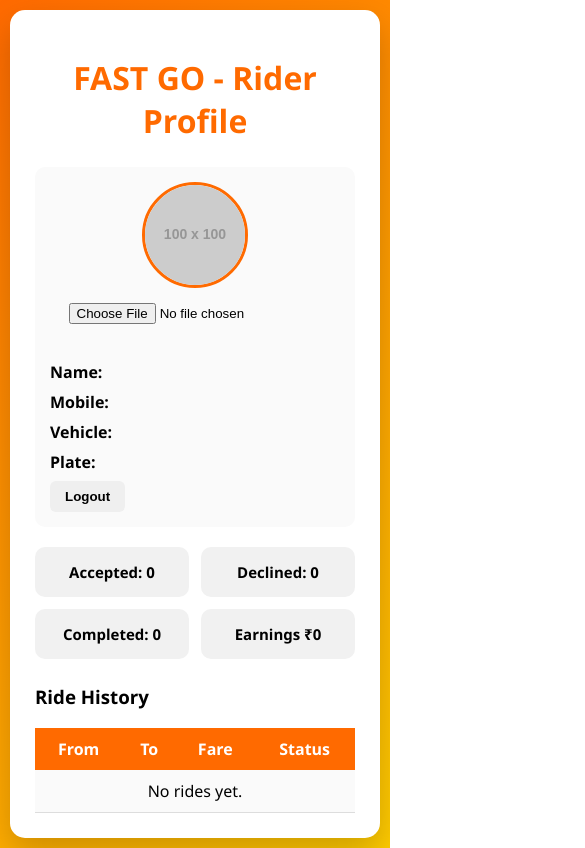
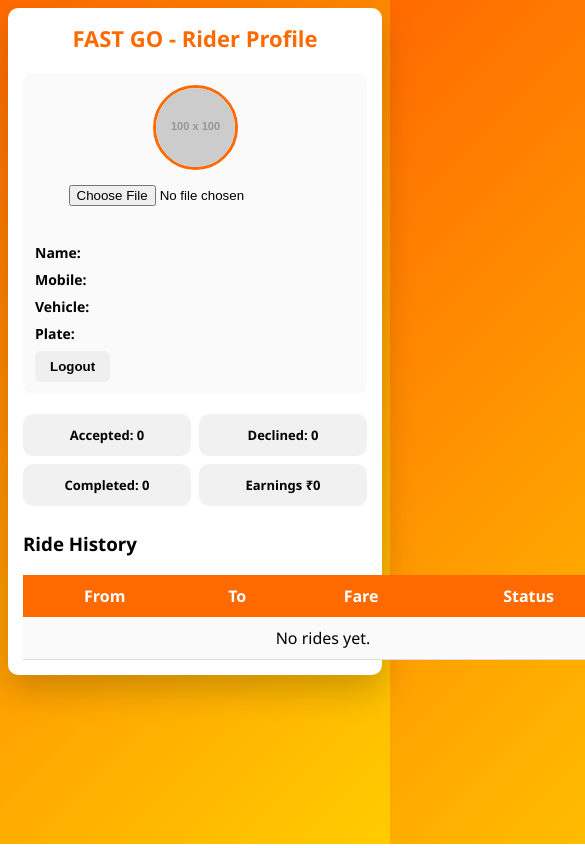
Before and after one commit to khkhrrohit-max/FAST--GO, a website: page YOUR.HTML in a window 390 px wide. Shown: the top 848 px of the page, 585 px wide, since content can reach past the window. Drawn offline with Linux system fonts and the light colour scheme; sample sign-in values are in the browser's storage; placeholder pictures from the web are drawn by us.

Commit message:
Update your.css

```diff
--- a/your.css
+++ b/your.css
@@ -1,102 +1,190 @@
+
 /* ===== GLOBAL ===== */
+* {
+    box-sizing: border-box;
+}
+
+html {
+    width: 100%;
+    min-height: 100%;
+}
+
 body {
     margin: 0;
+    width: 100%;
+    min-height: 100vh;
+
     font-family: 'Segoe UI', Arial, sans-serif;
-    background: linear-gradient(135deg, #ff6a00, #ffcc00);
+
+    background: linear-gradient(
+        135deg,
+        #ff6a00,
+        #ffcc00
+    );
+
+    padding: 20px;
 }
+
 
 /* ===== MAIN CONTAINER ===== */
 .dashboard {
+    width: 100%;
     max-width: 900px;
-    margin: 30px auto;
+
+    margin: 10px auto;
+
     background: #ffffff;
+
     padding: 25px;
+
     border-radius: 15px;
-    box-shadow: 0 15px 35px rgba(0, 0, 0, 0.2);
+
+    box-shadow:
+        0 15px 35px rgba(0, 0, 0, 0.2);
 }
+
 
 /* ===== HEADER ===== */
 h1 {
     text-align: center;
+
     color: #ff6a00;
+
+    margin-top: 0;
     margin-bottom: 25px;
+
+    word-wrap: break-word;
 }
+
 
 /* ===== ONLINE SECTION ===== */
 .online-section {
     display: flex;
+
     justify-content: space-between;
     align-items: center;
+
+    gap: 15px;
+
     background: #f4f4f4;
+
     padding: 12px 15px;
+
     border-radius: 8px;
+
     margin-bottom: 20px;
 }
 
 #statusText {
     font-weight: bold;
     color: red;
+
+    word-break: break-word;
 }
+
 
 /* ===== PROFILE ===== */
 .profile {
     background: #fafafa;
+
     padding: 15px;
+
     border-radius: 10px;
+
     margin-bottom: 20px;
+
+    overflow: hidden;
 }
 
 .profile p {
     margin: 8px 0;
+
     font-size: 16px;
+
+    word-wrap: break-word;
 }
+
 
 /* ===== STATS SECTION ===== */
 .stats {
     display: grid;
-    grid-template-columns: repeat(4, 1fr);
+
+    grid-template-columns:
+        repeat(4, minmax(0, 1fr));
+
     gap: 12px;
+
     margin-bottom: 25px;
 }
 
 .stats div {
     background: #f1f1f1;
+
     padding: 15px;
+
     text-align: center;
+
     border-radius: 10px;
+
     font-weight: bold;
+
     font-size: 15px;
+
     transition: 0.3s;
+
+    overflow: hidden;
 }
 
 .stats div:hover {
     transform: translateY(-5px);
+
     background: #ffe0cc;
 }
+
 
 /* ===== RIDE REQUEST BOX ===== */
 .ride-box {
     background: #fff3cd;
+
     padding: 18px;
+
     border-radius: 10px;
+
     margin-bottom: 20px;
+
     border-left: 6px solid #ff6a00;
+
+    overflow: hidden;
 }
 
 .ride-box h3 {
     margin-top: 0;
 }
 
+.ride-box p {
+    word-wrap: break-word;
+}
+
+
+/* ===== BUTTONS ===== */
 button {
     padding: 8px 15px;
+
     border: none;
+
     border-radius: 6px;
+
     font-weight: bold;
+
     cursor: pointer;
+
     transition: 0.3s;
+
+    max-width: 100%;
 }
 
-/* Buttons */
+
+/* ===== ACCEPT ===== */
 #acceptBtn {
     background: #28a745;
     color: white;
@@ -106,6 +194,8 @@
     background: #218838;
 }
 
+
+/* ===== DECLINE ===== */
 #declineBtn {
     background: #dc3545;
     color: white;
@@ -115,9 +205,13 @@
     background: #c82333;
 }
 
+
+/* ===== COMPLETE RIDE ===== */
 #completeRide {
     background: #007bff;
+
     color: white;
+
     margin-bottom: 20px;
 }
 
@@ -125,66 +219,89 @@
     background: #0069d9;
 }
 
+
 /* ===== TABLE ===== */
+.table-container {
+    width: 100%;
+
+    overflow-x: auto;
+
+    -webkit-overflow-scrolling: touch;
+}
+
 table {
     width: 100%;
+
+    min-width: 600px;
+
     border-collapse: collapse;
+
     background: #fafafa;
 }
 
 th {
     background: #ff6a00;
+
     color: white;
+
     padding: 10px;
+
+    white-space: nowrap;
 }
 
 td {
     padding: 10px;
+
     text-align: center;
+
     border-bottom: 1px solid #ddd;
+
+    white-space: nowrap;
 }
 
 tr:hover {
     background: #fff5e6;
 }
 
+
 /* ===== HIDE CLASS ===== */
 .hidden {
     display: none;
 }
 
-/* ===== RESPONSIVE ===== */
-@media (max-width: 768px) {
-    .stats {
-        grid-template-columns: repeat(2, 1fr);
-    }
 
-    .dashboard {
-        margin: 10px;
-    }
-}
-
-/* Profile Image Section */
+/* ===== PROFILE IMAGE ===== */
 .profile-top {
     text-align: center;
+
     margin-bottom: 15px;
 }
 
 #profileImage {
     width: 100px;
     height: 100px;
+
+    max-width: 100%;
+
     border-radius: 50%;
+
     object-fit: cover;
+
     border: 3px solid #ff6a00;
+
     margin-bottom: 10px;
 }
 
 #uploadImage {
     display: block;
+
+    max-width: 100%;
+
     margin: 0 auto;
 }
 
-/* Online Status Colors */
+
+/* ===== ONLINE STATUS COLORS ===== */
 .online {
     color: green !important;
 }
@@ -192,7 +309,167 @@
 .offline {
     color: red !important;
 }
-#deleteBtn{
+
+
+/* ===== DELETE BUTTON ===== */
+#deleteBtn {
     color: #c82333;
+
     border-style: groove;
+
+    max-width: 100%;
 }
+
+
+/* =========================================
+   TABLET
+   ========================================= */
+
+@media (max-width: 768px) {
+
+    body {
+        padding: 15px;
+    }
+
+    .dashboard {
+        margin: 5px auto;
+
+        padding: 20px;
+
+        border-radius: 12px;
+    }
+
+    .stats {
+        grid-template-columns:
+            repeat(2, minmax(0, 1fr));
+    }
+
+    h1 {
+        font-size: 26px;
+    }
+}
+
+
+/* =========================================
+   MOBILE
+   ========================================= */
+
+@media (max-width: 480px) {
+
+    body {
+        padding: 8px;
+    }
+
+    .dashboard {
+        width: 100%;
+
+        margin: 0 auto;
+
+        padding: 15px;
+
+        border-radius: 10px;
+    }
+
+    h1 {
+        font-size: 22px;
+
+        margin-bottom: 20px;
+    }
+
+    .online-section {
+        flex-direction: column;
+
+        align-items: stretch;
+
+        text-align: center;
+
+        padding: 15px;
+    }
+
+    .online-section button {
+        width: 100%;
+    }
+
+    .profile {
+        padding: 12px;
+    }
+
+    .profile p {
+        font-size: 14px;
+    }
+
+    .stats {
+        grid-template-columns: 1fr 1fr;
+
+        gap: 8px;
+    }
+
+    .stats div {
+        padding: 12px 5px;
+
+        font-size: 13px;
+    }
+
+    .ride-box {
+        padding: 15px;
+
+        border-left-width: 4px;
+    }
+
+    .ride-box button {
+        width: 100%;
+
+        margin-top: 8px;
+    }
+
+    #profileImage {
+        width: 85px;
+        height: 85px;
+    }
+}
+
+
+/* =========================================
+   VERY SMALL MOBILE
+   ========================================= */
+
+@media (max-width: 350px) {
+
+    body {
+        padding: 5px;
+    }
+
+    .dashboard {
+        padding: 12px;
+    }
+
+    h1 {
+        font-size: 20px;
+    }
+
+    .stats {
+        grid-template-columns: 1fr;
+    }
+
+    .stats div {
+        padding: 12px;
+    }
+}
+
+
+/* =========================================
+   LARGE SCREENS
+   ========================================= */
+
+@media (min-width: 1400px) {
+
+    .dashboard {
+        max-width: 1000px;
+
+        padding: 30px;
+    }
+
+    h1 {
+        font-size: 32px;
+    }
+}
```
